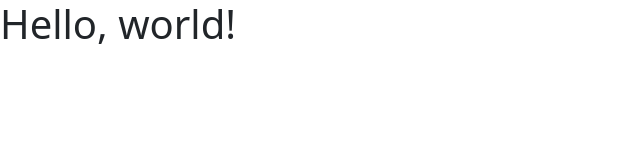
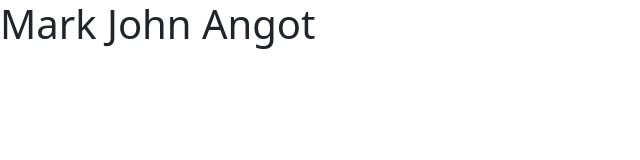
Before and after one commit to marki199408/marki199408.github.io, a plain HTML site: page index.html in a window 1280 px wide. Shown: the whole page, without its empty margins (0-640 px from the left). Drawn offline with nearby package versions, Linux system fonts and the light colour scheme.

Commit message:
Update index.html

```diff
--- a/index.html
+++ b/index.html
@@ -7,7 +7,7 @@
     <link href="https://cdn.jsdelivr.net/npm/bootstrap@5.2.3/dist/css/bootstrap.min.css" rel="stylesheet" integrity="sha384-rbsA2VBKQhggwzxH7pPCaAqO46MgnOM80zW1RWuH61DGLwZJEdK2Kadq2F9CUG65" crossorigin="anonymous">
   </head>
   <body>
-    <h1>Hello, world!</h1>
+    <h1>Mark John Angot</h1>
     <script src="https://cdn.jsdelivr.net/npm/bootstrap@5.2.3/dist/js/bootstrap.bundle.min.js" integrity="sha384-kenU1KFdBIe4zVF0s0G1M5b4hcpxyD9F7jL+jjXkk+Q2h455rYXK/7HAuoJl+0I4" crossorigin="anonymous"></script>
   </body>
 </html>
```
